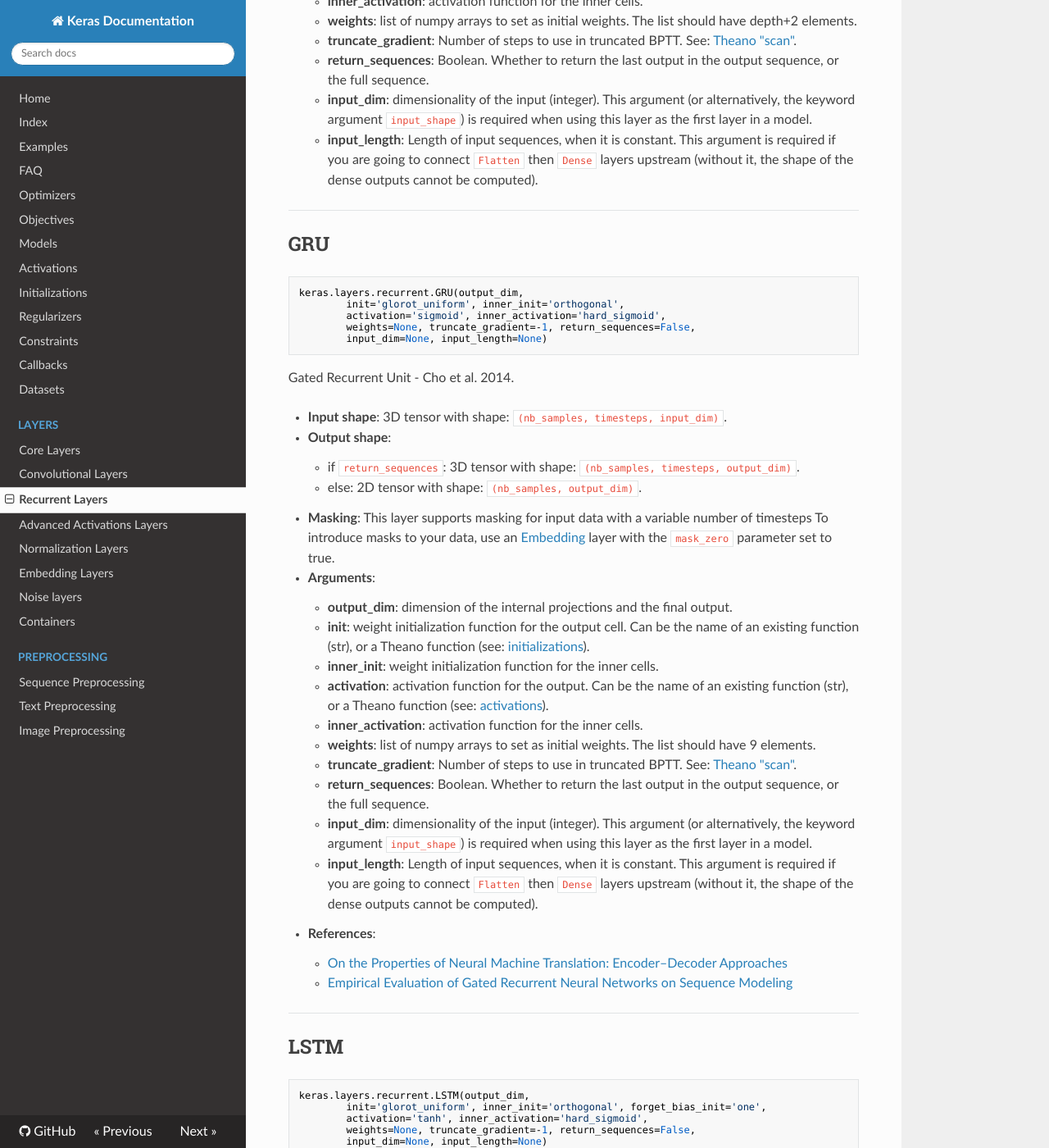
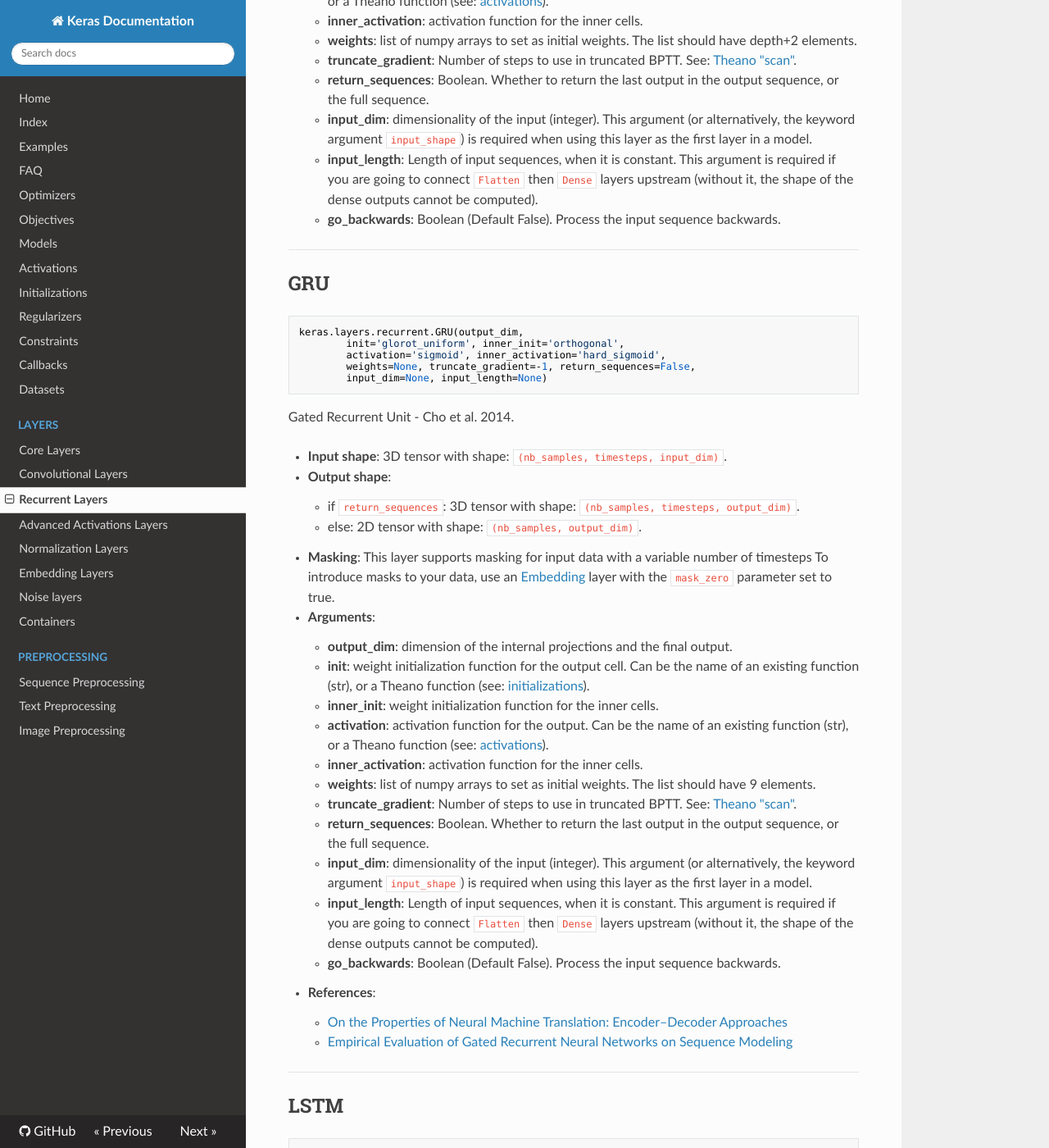
Before and after one commit to Tusespifump1o/keras, an MkDocs documentation site: the page built from docs/sources/layers/recurrent.md, in a window 1280 px wide and 1400 px high, scrolled down 1687 px. Shown: the whole window at 82% size. Built offline with MkDocs 1.6.1, drawn with Linux system fonts in a browser that asks for light colours; nearby versions of some CDN libraries; old or Windows-style settings are respelled for this version of MkDocs; some of the changed text lies outside the part shown.

Commit message:
Update doc with go_backwards option

```diff
--- a/docs/sources/layers/recurrent.md
+++ b/docs/sources/layers/recurrent.md
@@ -26,6 +26,7 @@ Fully connected RNN where output is to fed back to input.
     - __return_sequences__: Boolean. Whether to return the last output in the output sequence, or the full sequence.
     - __input_dim__: dimensionality of the input (integer). This argument (or alternatively, the keyword argument `input_shape`) is required when using this layer as the first layer in a model.
     - __input_length__: Length of input sequences, when it is constant. This argument is required if you are going to connect `Flatten` then `Dense` layers upstream (without it, the shape of the dense outputs cannot be computed).
+    - __go_backwards__: Boolean (Default False).  Process the input sequence backwards.
 
 ---
 
@@ -67,6 +68,7 @@ Not a particularly useful model, included for demonstration purposes.
     - __return_sequences__: Boolean. Whether to return the last output in the output sequence, or the full sequence.
     - __input_dim__: dimensionality of the input (integer). This argument (or alternatively, the keyword argument `input_shape`) is required when using this layer as the first layer in a model.
     - __input_length__: Length of input sequences, when it is constant. This argument is required if you are going to connect `Flatten` then `Dense` layers upstream (without it, the shape of the dense outputs cannot be computed).
+    - __go_backwards__: Boolean (Default False).  Process the input sequence backwards.
 
 
 ---
@@ -102,6 +104,7 @@ Gated Recurrent Unit - Cho et al. 2014.
     - __return_sequences__: Boolean. Whether to return the last output in the output sequence, or the full sequence.
     - __input_dim__: dimensionality of the input (integer). This argument (or alternatively, the keyword argument `input_shape`) is required when using this layer as the first layer in a model.
     - __input_length__: Length of input sequences, when it is constant. This argument is required if you are going to connect `Flatten` then `Dense` layers upstream (without it, the shape of the dense outputs cannot be computed).
+    - __go_backwards__: Boolean (Default False).  Process the input sequence backwards.
 
 - __References__:
     - [On the Properties of Neural Machine Translation: Encoder–Decoder Approaches](http://www.aclweb.org/anthology/W14-4012)
@@ -141,6 +144,7 @@ Long-Short Term Memory unit - Hochreiter 1997.
     - __return_sequences__: Boolean. Whether to return the last output in the output sequence, or the full sequence.
     - __input_dim__: dimensionality of the input (integer). This argument (or alternatively, the keyword argument `input_shape`) is required when using this layer as the first layer in a model.
     - __input_length__: Length of input sequences, when it is constant. This argument is required if you are going to connect `Flatten` then `Dense` layers upstream (without it, the shape of the dense outputs cannot be computed).
+    - __go_backwards__: Boolean (Default False).  Process the input sequence backwards.
 
 - __References__:
     - [Long short-term memory](http://deeplearning.cs.cmu.edu/pdfs/Hochreiter97_lstm.pdf) (original 1997 paper)
@@ -180,6 +184,7 @@ Top 3 RNN architectures evolved from the evaluation of thousands of models. Serv
     - __return_sequences__: Boolean. Whether to return the last output in the output sequence, or the full sequence.
     - __input_dim__: dimensionality of the input (integer). This argument (or alternatively, the keyword argument `input_shape`) is required when using this layer as the first layer in a model.
     - __input_length__: Length of input sequences, when it is constant. This argument is required if you are going to connect `Flatten` then `Dense` layers upstream (without it, the shape of the dense outputs cannot be computed).
+    - __go_backwards__: Boolean (Default False).  Process the input sequence backwards.
 
 - __References__:
     - [An Empirical Exploration of Recurrent Network Architectures](http://www.jmlr.org/proceedings/papers/v37/jozefowicz15.pdf)
```
